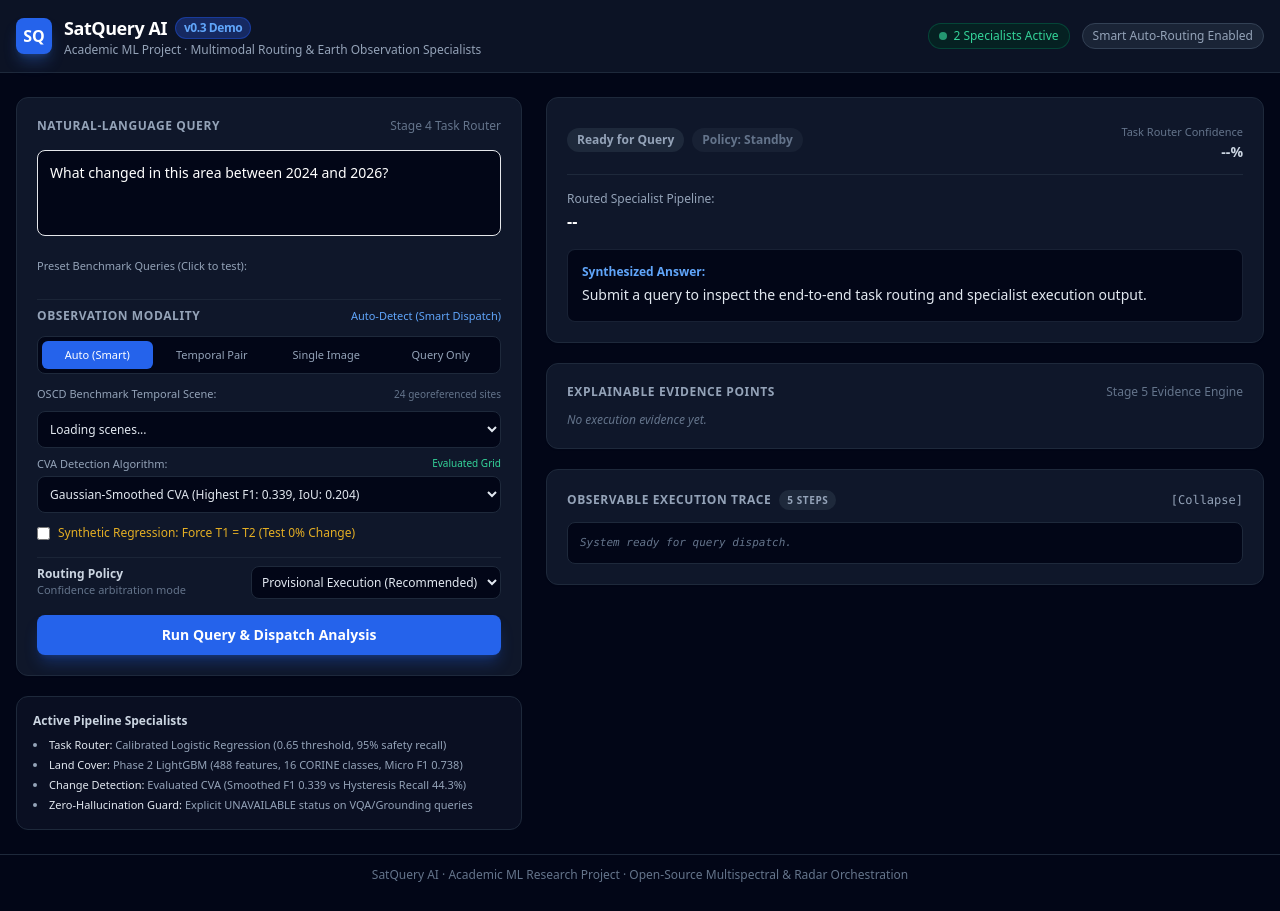
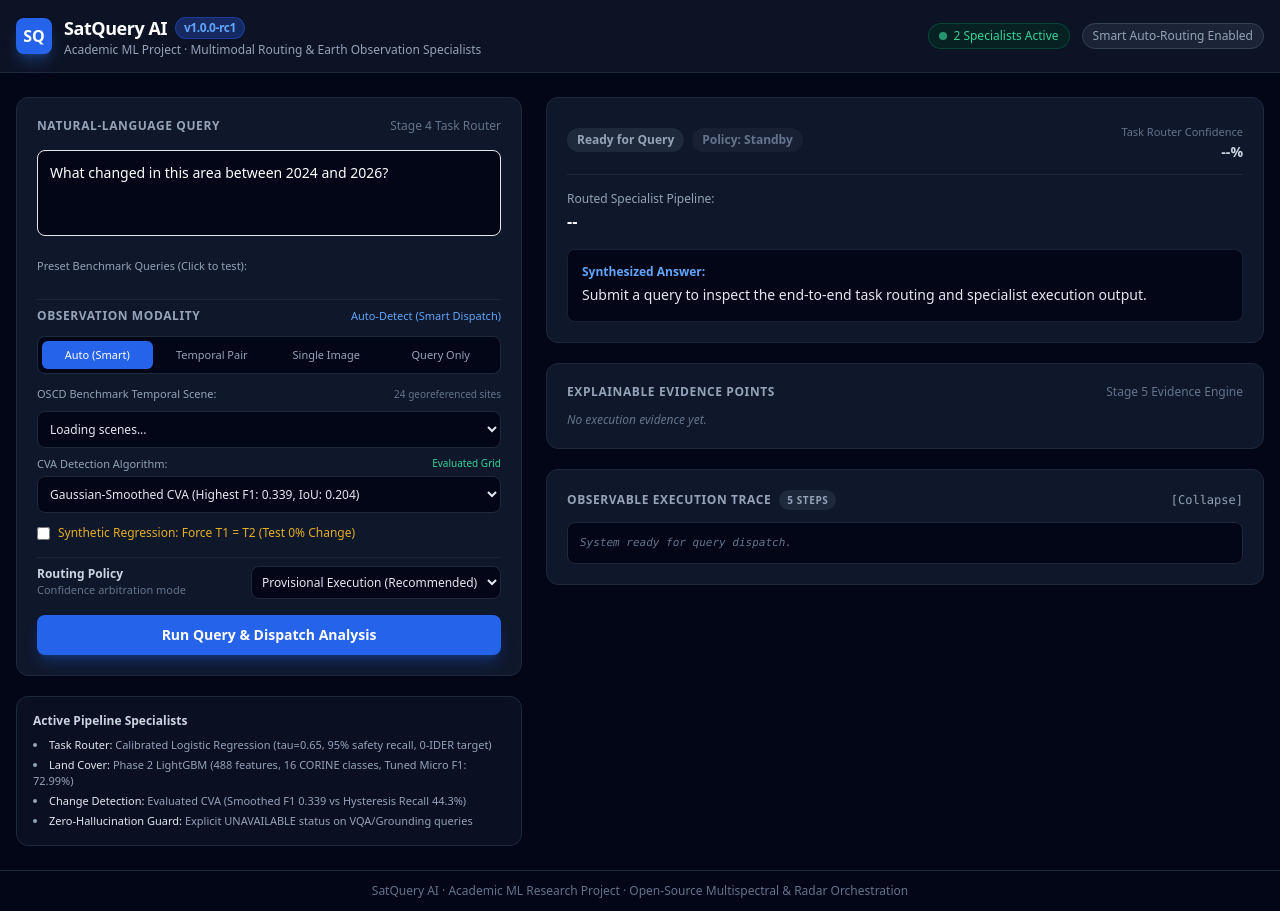
Before and after one commit to navaneeth2205/SatQueryAI, a Python web app: template satquery/demo/templates/index.html in a window 1280 px wide. Before the commit the page ends 882 px from the top, so only its background shows below. Run offline with Jinja, Linux system fonts and the light colour scheme; the template is opened without the code that fills it, so the values that code supplies are empty; some libraries are stand-ins or nearby versions.

Commit message:
docs(demo): align UI metric labels with frozen evaluation results (Micro F1 72.99%) and update badge to v1.0.0-rc1

```diff
--- a/satquery/demo/templates/index.html
+++ b/satquery/demo/templates/index.html
@@ -28,7 +28,7 @@
         <div>
           <h1 class="text-lg font-bold tracking-tight text-white flex items-center gap-2">
             SatQuery AI
-            <span class="text-xs font-semibold px-2 py-0.5 rounded-full bg-blue-900/60 text-blue-400 border border-blue-700/50">v0.3 Demo</span>
+            <span class="text-xs font-semibold px-2 py-0.5 rounded-full bg-blue-900/60 text-blue-400 border border-blue-700/50">v1.0.0-rc1</span>
           </h1>
           <p class="text-xs text-slate-400">Academic ML Project · Multimodal Routing &amp; Earth Observation Specialists</p>
         </div>
@@ -146,7 +146,7 @@
                 <span class="text-[10px] text-emerald-400 font-medium">Phase 2 Hardened</span>
               </label>
               <select id="lcModelSelect" class="w-full bg-slate-950 border border-slate-800 rounded-lg p-2 text-xs text-slate-200 focus:outline-none focus:ring-1 focus:ring-blue-500">
-                <option value="phase2" selected>Phase 2 LightGBM (488 features, Micro F1: 0.738)</option>
+                <option value="phase2" selected>Phase 2 LightGBM (488 features, Tuned Micro F1: 72.99%)</option>
                 <option value="baseline">Baseline Random Forest (84 features, Micro F1: 0.718)</option>
               </select>
             </div>
@@ -182,8 +182,8 @@
           <span>Active Pipeline Specialists</span>
         </div>
         <ul class="space-y-1 text-[11px] text-slate-400 list-disc list-inside">
-          <li><span class="text-slate-200 font-medium">Task Router:</span> Calibrated Logistic Regression (0.65 threshold, 95% safety recall)</li>
-          <li><span class="text-slate-200 font-medium">Land Cover:</span> Phase 2 LightGBM (488 features, 16 CORINE classes, Micro F1 0.738)</li>
+          <li><span class="text-slate-200 font-medium">Task Router:</span> Calibrated Logistic Regression (tau=0.65, 95% safety recall, 0-IDER target)</li>
+          <li><span class="text-slate-200 font-medium">Land Cover:</span> Phase 2 LightGBM (488 features, 16 CORINE classes, Tuned Micro F1: 72.99%)</li>
           <li><span class="text-slate-200 font-medium">Change Detection:</span> Evaluated CVA (Smoothed F1 0.339 vs Hysteresis Recall 44.3%)</li>
           <li><span class="text-slate-200 font-medium">Zero-Hallucination Guard:</span> Explicit UNAVAILABLE status on VQA/Grounding queries</li>
         </ul>
```
